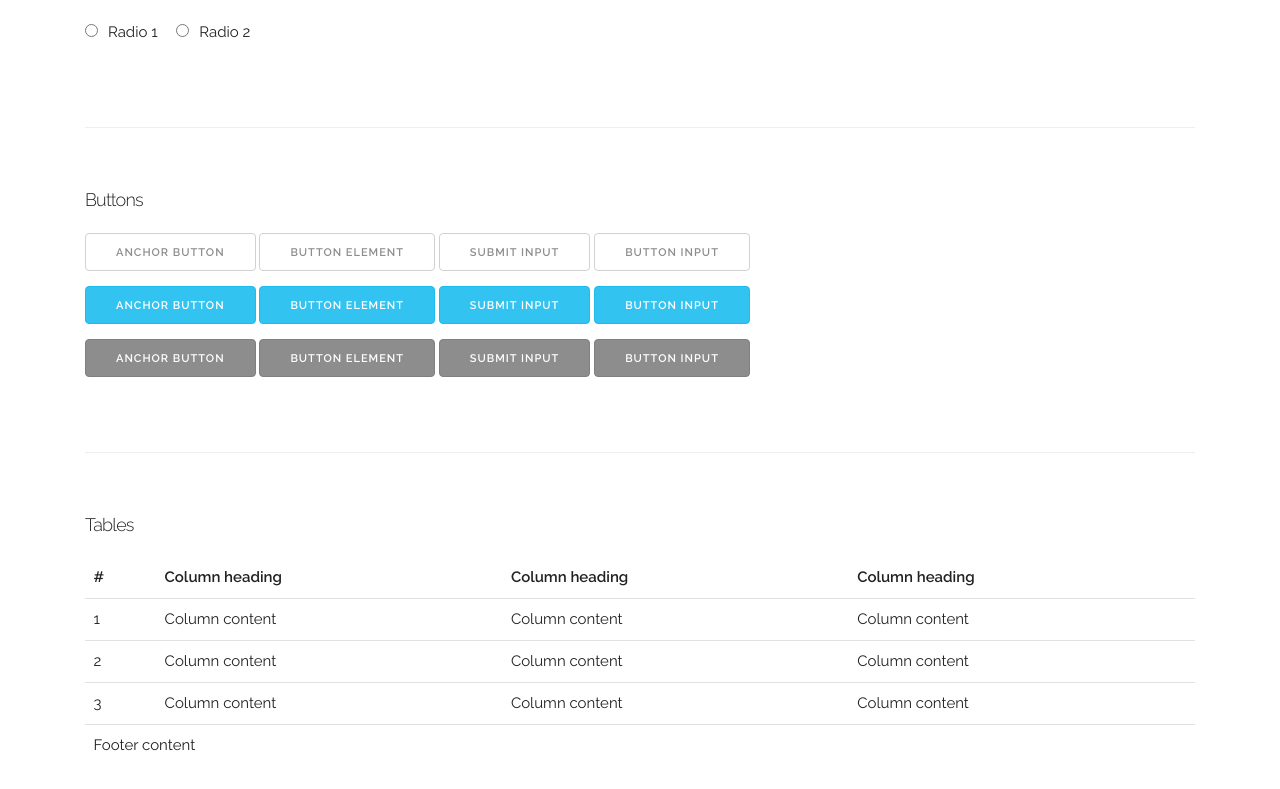
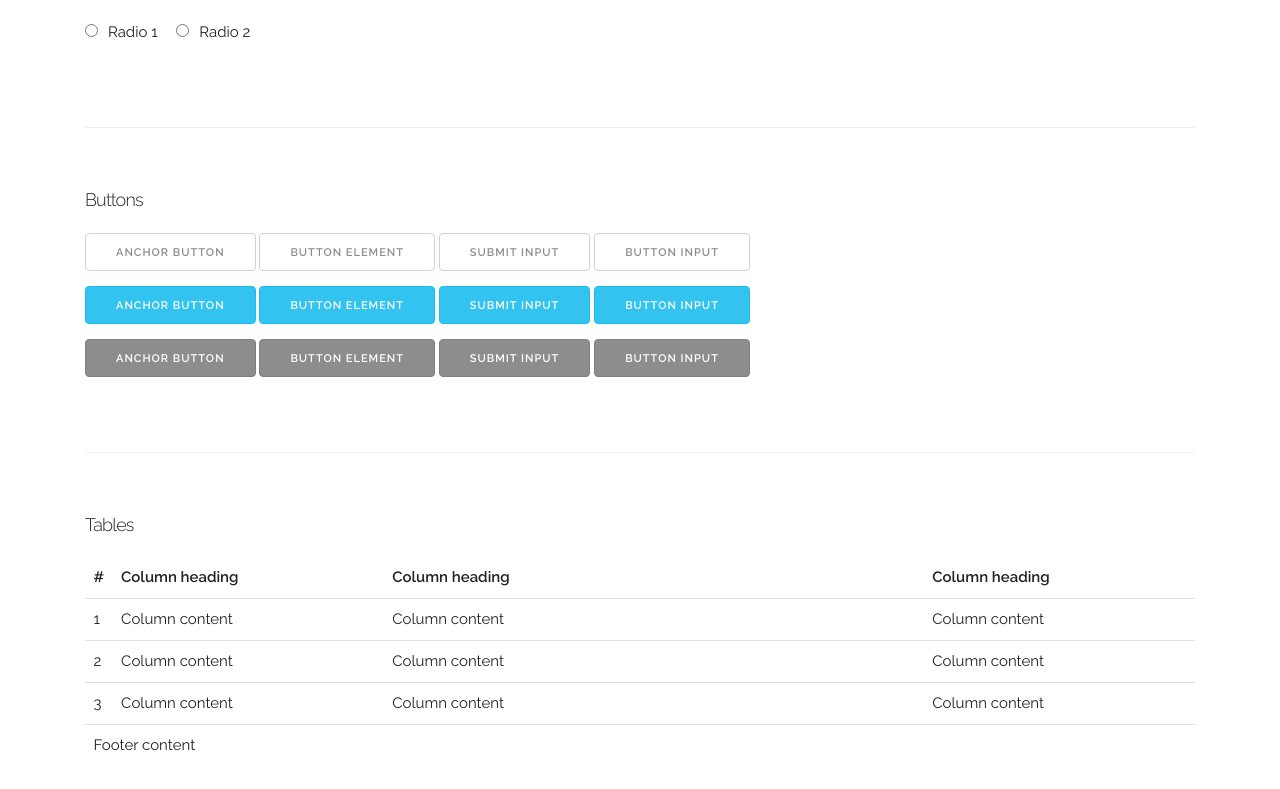
Before and after one commit to elingan/Skeleton, a website: page index.html in a window 1280 px wide. Shown: the part 1221-2010 px from the top of the page. Drawn offline with Linux system fonts and the light colour scheme.

Commit message:
fix table alignment with columns

```diff
--- a/index.html
+++ b/index.html
@@ -123,9 +123,9 @@
             <thead>
             <tr>
                 <th>#</th>
-                <th>Column heading</th>
-                <th>Column heading</th>
-                <th>Column heading</th>
+                <th class="col-md-3">Column heading</th>
+                <th class="col-md-6">Column heading</th>
+                <th class="col-md-3">Column heading</th>
             </tr>
             </thead>
             <tbody>
--- a/scss/modules/_tables.scss
+++ b/scss/modules/_tables.scss
@@ -4,12 +4,25 @@
 table {
     border-collapse: collapse;
     border-spacing: 0;
+    display: table;
+}
+
+tr {
+    display: table-row;
 }
 
 th,
 td {
     padding: .85rem;
     text-align: left;
+    display: table-cell;
+}
+
+th[class*=col-],
+td[class*=col-] {
+    padding: .85rem;
+    position: static;
+    float: none;
 }
 
 td {
```
Also changed, not shown: dist/css/skeleton.css, dist/css/skeleton.min.css.
